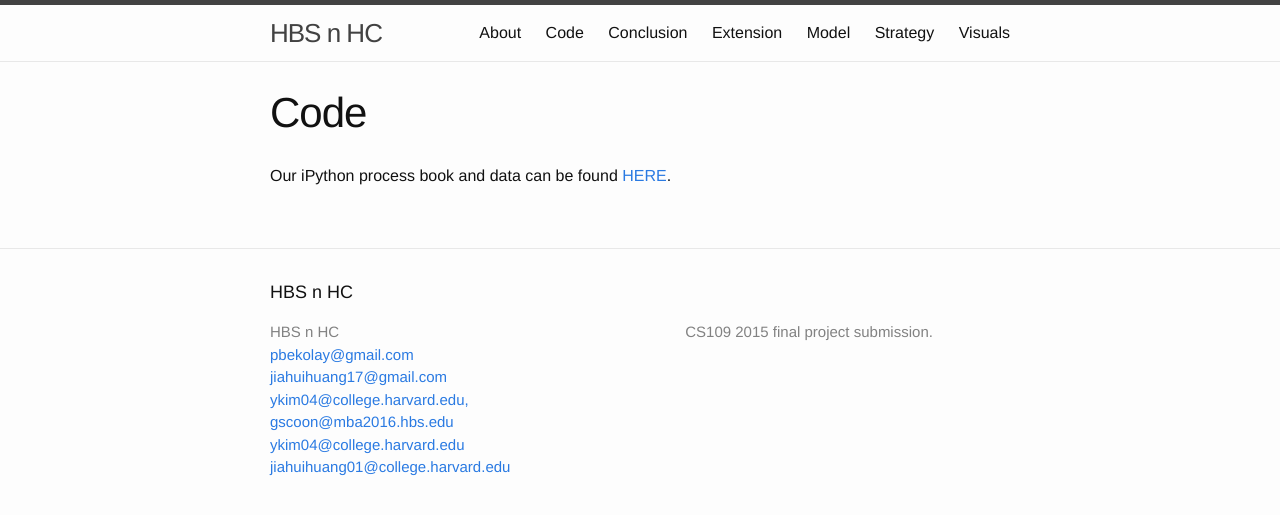
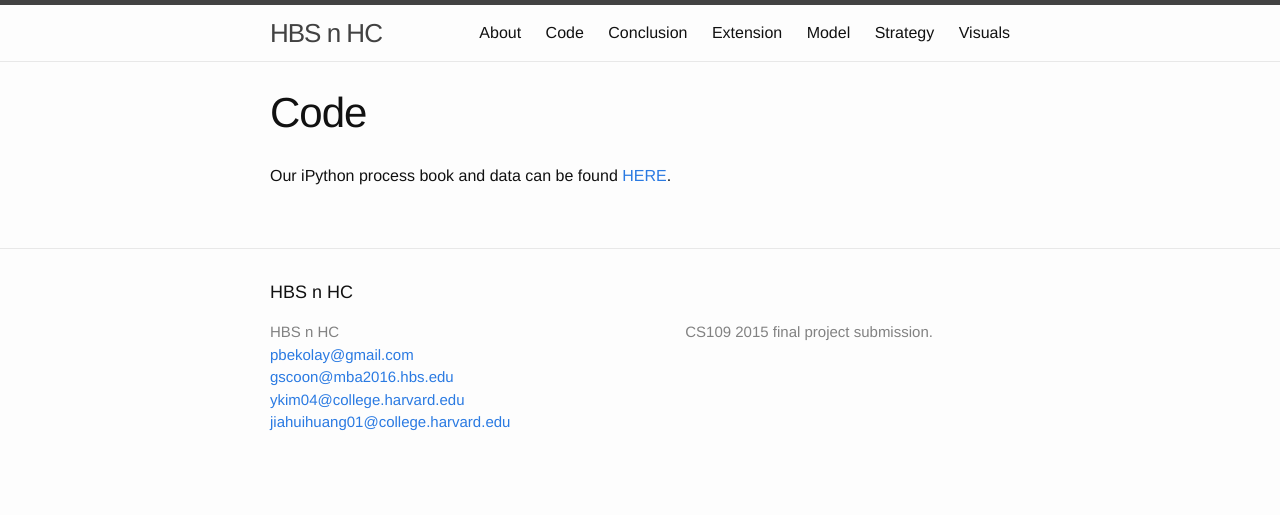
Before and after one commit to UKeeeM/CS109-Project-, a Jekyll site: the page built from code.md, in a window 1280 px wide. Shown: the top 515 px of the page. Built offline with Jekyll 4.4.1, drawn with Linux system fonts in a browser that asks for light colours.

Commit message:
removed duplicate email

```diff
--- a/_includes/footer.html
+++ b/_includes/footer.html
@@ -9,8 +9,6 @@
         <ul class="contact-list">
           <li>{{ site.title }}</li>
           <li><a href="mailto:pbekolay@gmail.com">pbekolay@gmail.com</a></li>
-          <li><a href="mailto:jiahuihuang17@gmail.com">jiahuihuang17@gmail.com</a></li>
-          <li><a href="mailto:ykim04@college.harvard.edu,">ykim04@college.harvard.edu,</a></li>
           <li><a href="mailto:{{ site.email }}">{{ site.email }}</a></li>
           <li><a href="mailto:ykim04@college.harvard.edu">ykim04@college.harvard.edu</a></li>
           <li><a href="mailto:jiahuihuang01@college.harvard.edu">jiahuihuang01@college.harvard.edu</a></li>
```
